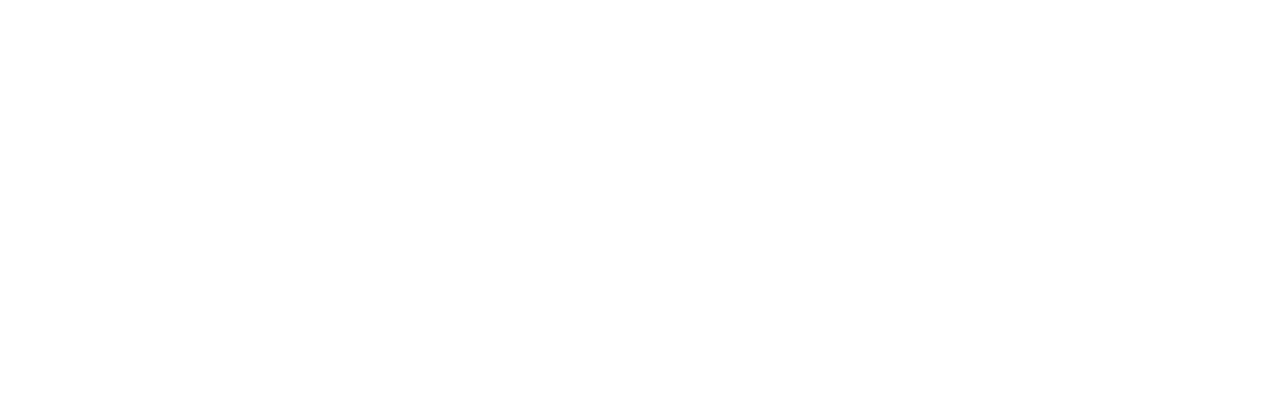
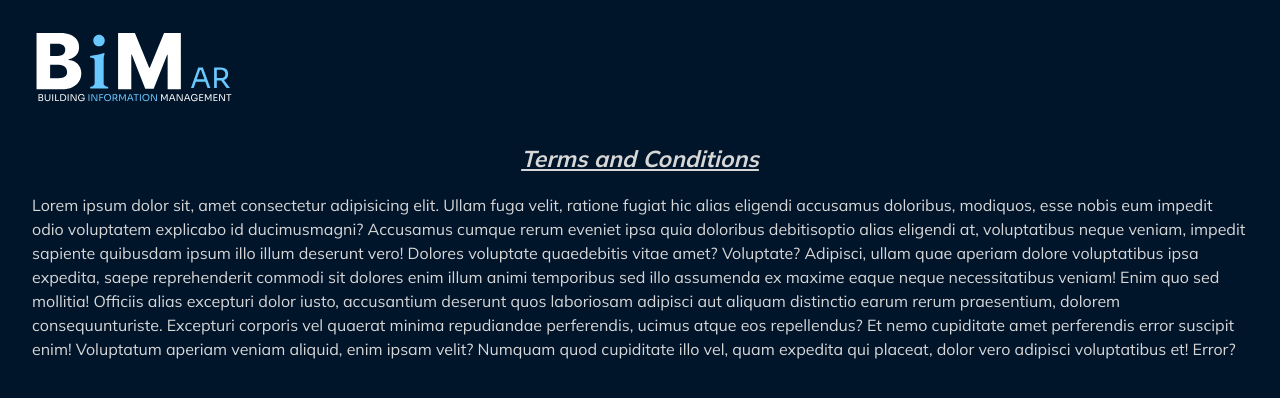
Before and after one commit to escuderoemanuel/bim-ar, a React (Vite) app: page /terms-en in a window 1280 px wide. Before the commit this address had no page. Shown: the top 398 px of the page. Built offline with nearby package versions, Linux system fonts and the light colour scheme.

Commit message:
Terminos y Condiciones

```diff
--- a/src/App.jsx
+++ b/src/App.jsx
@@ -3,7 +3,8 @@ import { BrowserRouter as Router, Route, Routes } from 'react-router-dom';
 
 import './App.css';
 import MainContent from './components/MainContent';
-import Terms from './components/Footer/Derechos/Terms/Terms';
+import TermsEn from './components/Footer/Derechos/Terms/Terms-En';
+import TermsEs from './components/Footer/Derechos/Terms/Terms-Es';
 
 function App() {
   const [count, setCount] = useState(0);
@@ -13,7 +14,8 @@ function App() {
       <div className='generalContainer'>
         <Routes>
           <Route path='/' Component={MainContent}></Route>
-          <Route path='/terms' Component={Terms}></Route>
+          <Route path='/terms-en' Component={TermsEn}></Route>
+          <Route path='/terms-es' Component={TermsEs}></Route>
         </Routes>
       </div>
     </Router>
--- a/src/components/Footer/Derechos/Derechos.jsx
+++ b/src/components/Footer/Derechos/Derechos.jsx
@@ -1,16 +1,24 @@
-import React from 'react';
+import React, { useEffect } from 'react';
 import './Derechos.css';
 import { useTranslation } from 'react-i18next';
 import { Link } from 'react-router-dom';
 
 const Derechos = () => {
-  const { t } = useTranslation('global');
+  const { t, i18n } = useTranslation('global');
+  const currentLanguage = i18n.language;
+
+  let termsPath = '/terms'; // Ruta por defecto para idiomas desconocidos
+  if (currentLanguage === 'es') {
+    termsPath = '/terms-es'; // Ruta para idioma español
+  } else if (currentLanguage === 'en') {
+    termsPath = '/terms-en'; // Ruta para idioma inglés
+  }
 
   return (
     <div className='derechos'>
       <p>{t('footer.rights.text1')}</p>
       <Link
-        to='/terms'
+        to={termsPath}
         className='link'
         target='_blank'
         rel='noopener noreferrer'>
--- /dev/null
+++ b/src/components/Footer/Derechos/Terms/Terms-En.jsx
@@ -0,0 +1,24 @@
+import React from 'react';
+import Logo from '../../../Header/Logo/Logo';
+import './Terms.css';
+import termsEnData from '../../../../translations/en/termsEn.json';
+
+const TermsEn = () => {
+  const termsEn = termsEnData;
+
+  return (
+    <div id='terms-es' className='terms'>
+      <div className='termsContainer'>
+        <div className='headerTerms'>
+          <Logo />
+        </div>
+        <div className='bodyTerms'>
+          <h3 className='title'>{termsEn.title}</h3>
+          <p className='text'>{termsEn.text}</p>
+        </div>
+      </div>
+    </div>
+  );
+};
+
+export default TermsEn;
--- /dev/null
+++ b/src/components/Footer/Derechos/Terms/Terms-Es.jsx
@@ -0,0 +1,24 @@
+import React from 'react';
+import Logo from '../../../Header/Logo/Logo';
+import './Terms.css';
+import termsEsData from '../../../../translations/es/termsEs.json';
+
+const TermsEs = () => {
+  const termsEs = termsEsData;
+
+  return (
+    <div id='terms-es' className='terms'>
+      <div className='termsContainer'>
+        <div className='headerTerms'>
+          <Logo />
+        </div>
+        <div className='bodyTerms'>
+          <h3 className='title'>{termsEs.title}</h3>
+          <p className='text'>{termsEs.text}</p>
+        </div>
+      </div>
+    </div>
+  );
+};
+
+export default TermsEs;
--- a/src/components/Footer/Derechos/Terms/Terms.css
+++ b/src/components/Footer/Derechos/Terms/Terms.css
@@ -1,6 +1,28 @@
 .terms {
-  background-color: red;
-  color: green;
-  height: 600px;
+  background-color: var(--background-dark);
+  color: var(--text-light);
+  height: 100vh;
   width: 100%;
 }
+
+.termsContainer {
+  max-width: 1280px;
+  margin: auto;
+  padding: 2rem;
+}
+
+.headerTerms {
+  margin-bottom: 2rem;
+}
+
+.bodyTerms h3 {
+  margin-bottom: 1rem;
+  font-style: italic;
+  text-decoration: underline;
+  font-weight: light;
+  text-align: center;
+}
+
+.bodyTerms p {
+  font-size: 16px;
+}
--- a/src/components/Footer/Derechos/Terms/Terms.jsx
+++ /dev/null
@@ -1,16 +0,0 @@
-import React from 'react';
-import './Terms.css';
-import { useTranslation } from 'react-i18next';
-
-const Terms = () => {
-  const [t, i18n] = useTranslation('global');
-
-  return (
-    <section className='terms' id='terms'>
-      <h2>{t('footer.rights.terms.title')}</h2>
-      <p>{t('footer.rights.terms.text')}</p>
-    </section>
-  );
-};
-
-export default Terms;
--- a/src/translations/en/global.json
+++ b/src/translations/en/global.json
@@ -119,11 +119,7 @@
     },
     "rights": {
       "text1": "Copyright © 2023. All Rights Reserved",
-      "text2": "Terms and conditions | Privacy policies",
-      "terms": {
-        "title": "Terms and Conditions",
-        "text": "Text with Conditions"
-      }
+      "text2": "Terms and conditions | Privacy policies"
     }
   }
 }
--- /dev/null
+++ b/src/translations/en/termsEn.json
@@ -0,0 +1,4 @@
+{
+  "title": "Terms and Conditions",
+  "text": "Lorem ipsum dolor sit, amet consectetur adipisicing elit.\n Ullam fuga velit, ratione fugiat hic alias eligendi accusamus doloribus, modiquos, esse nobis eum impedit odio voluptatem explicabo id ducimusmagni? \nAccusamus cumque rerum eveniet ipsa quia doloribus debitisoptio alias eligendi at, voluptatibus neque veniam, impedit sapiente quibusdam ipsum illo illum deserunt vero! Dolores voluptate quaedebitis vitae amet? Voluptate? Adipisci, ullam quae aperiam dolore voluptatibus ipsa expedita, saepe reprehenderit commodi sit dolores enim illum animi temporibus sed illo assumenda ex maxime eaque neque necessitatibus veniam! \nEnim quo sed mollitia! Officiis alias excepturi dolor iusto, accusantium deserunt quos laboriosam adipisci aut aliquam distinctio earum rerum praesentium, dolorem consequunturiste. Excepturi corporis vel quaerat minima repudiandae perferendis, ucimus atque eos repellendus? Et nemo\n cupiditate amet perferendis error suscipit enim! Voluptatum aperiam veniam aliquid, enim ipsam velit? Numquam quod cupiditate illo vel, quam \nexpedita qui placeat, dolor vero adipisci voluptatibus et! Error?"
+}
--- a/src/translations/es/global.json
+++ b/src/translations/es/global.json
@@ -119,11 +119,7 @@
     },
     "rights": {
       "text1": "Copyright © 2023. Todos los Derechos Reservados",
-      "text2": "Terminos y condiciones | Politicas de privacidad",
-      "terms": {
-        "title": "Términos y Condiciones",
-        "text": "Texto de Condiciones"
-      }
+      "text2": "Terminos y condiciones | Politicas de privacidad"
     }
   }
 }
--- /dev/null
+++ b/src/translations/es/termsEs.json
@@ -0,0 +1,4 @@
+{
+  "title": "Términos y Condiciones",
+  "text": "Lorem ipsum dolor sit, amet consectetur adipisicing elit. Ullam fuga velit, ratione fugiat hic alias eligendi accusamus doloribus, modiquos, esse nobis eum impedit odio voluptatem explicabo id ducimusmagni? Accusamus cumque rerum eveniet ipsa quia doloribus debitisoptio alias eligendi at, voluptatibus neque veniam, impedit sapiente quibusdam ipsum illo illum deserunt vero! Dolores voluptate quaedebitis vitae amet? Voluptate? Adipisci, ullam quae aperiam dolore voluptatibus ipsa expedita, saepe reprehenderit commodi sit dolores enim illum animi temporibus sed illo assumenda ex maxime eaque neque necessitatibus veniam! Enim quo sed mollitia! Officiis alias excepturi dolor iusto, accusantium deserunt quos laboriosam adipisci aut aliquam distinctio earum rerum praesentium, dolorem consequunturiste. Excepturi corporis vel quaerat minima repudiandae perferendis, ucimus atque eos repellendus? Et nemo cupiditate amet perferendis error suscipit enim! Voluptatum aperiam veniam aliquid, enim ipsam velit? Numquam quod cupiditate illo vel, quam expedita qui placeat, dolor vero adipisci voluptatibus et! Error?"
+}
```
